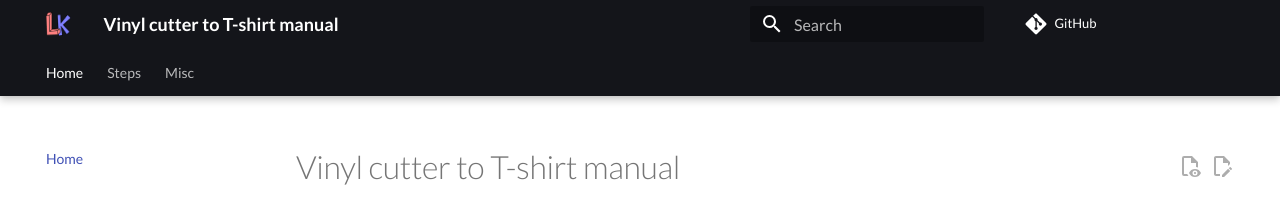
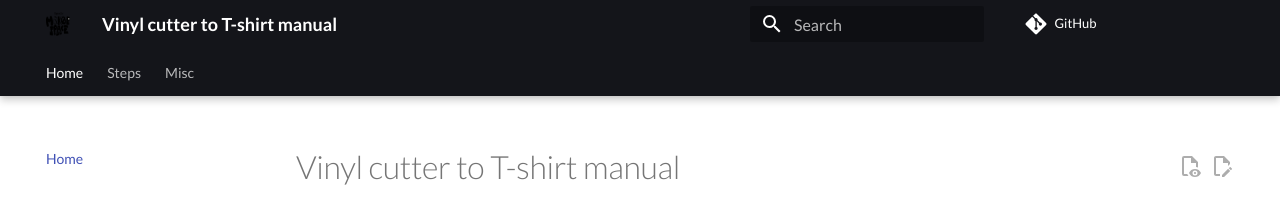
Before and after one commit to uppsala-makerspace/vevor_vinyl_cutter_to_t_shirt_manual, an MkDocs documentation site: the page built from docs/index.md, in a window 1280 px wide. Shown: the top 202 px of the page. Built offline with MkDocs 1.6.1 and Material for MkDocs 9.7.7, drawn with Linux system fonts in a browser that asks for light colours; comment, search, counter and statistics services are not loaded.

Commit message:
Use UMS logo

```diff
--- a/mkdocs.yml
+++ b/mkdocs.yml
@@ -39,7 +39,7 @@ theme:
   palette:
     primary: black
 
-  logo: logo/loerdagskurser_logo.png
+  logo: svgs/2024_logo_Simple_Black_thumbnail.png
 
   features:
     - toc.integrate
```
